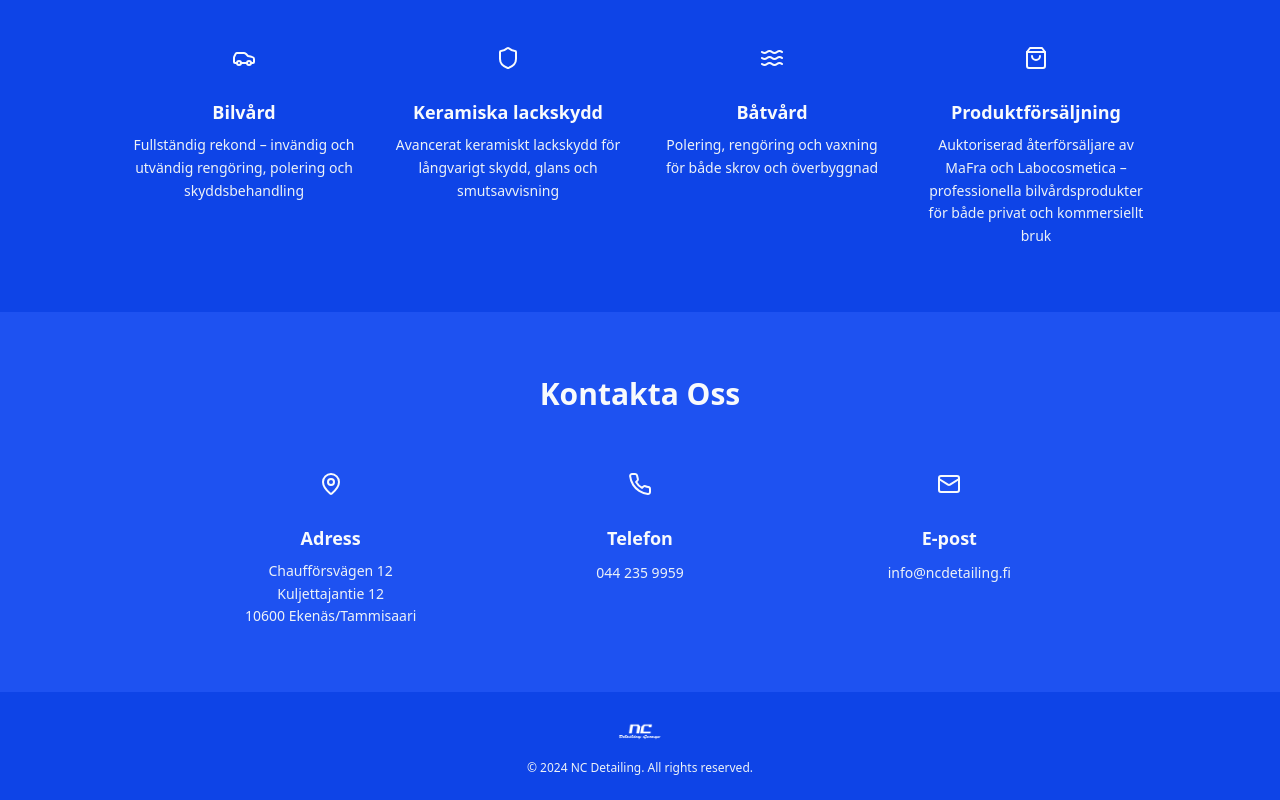
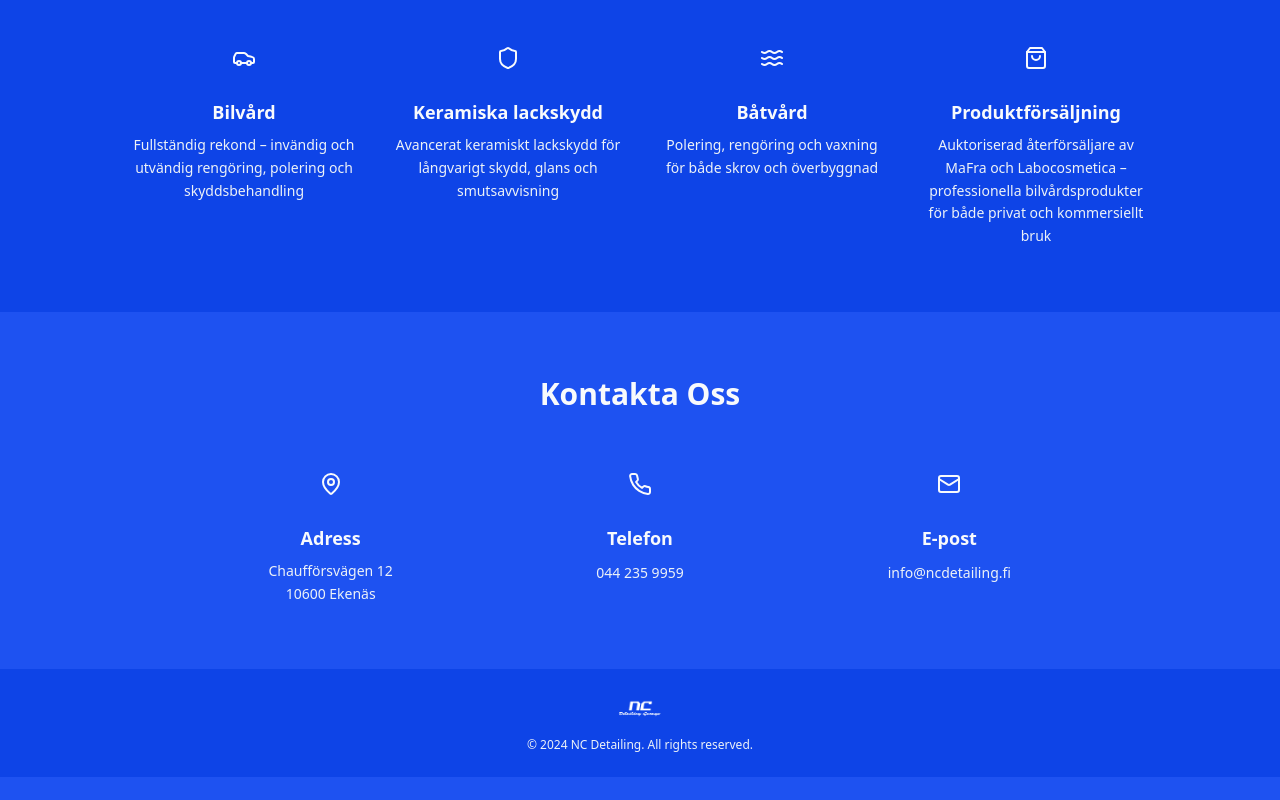
Before and after one commit to enberg/ncdetailing-fi, a React (Vite) app: page / in a window 1280 px wide. Shown: the part 914-1714 px from the top of the page. After the commit the page ends 1691 px from the top, so only its background shows below. Built offline with nearby package versions, Linux system fonts and the light colour scheme.

Commit message:
Code edited in Lovable Code Editor
Edited UI in Lovable

```diff
--- a/src/components/Contact.tsx
+++ b/src/components/Contact.tsx
@@ -23,9 +23,8 @@ const Contact = () => {
               </div>
               <h3 className="text-lg font-semibold text-foreground mb-2">{t('address')}</h3>
               <p className="text-sm text-muted-foreground leading-relaxed">
-                Chaufförsvägen 12<br/>
-                Kuljettajantie 12<br/>
-                10600 Ekenäs/Tammisaari
+                {t('addressStreet')}<br/>
+                {t('addressCity')}
               </p>
             </div>
 
--- a/src/contexts/LanguageContext.tsx
+++ b/src/contexts/LanguageContext.tsx
@@ -77,6 +77,14 @@ const translations: Translations = {
     sv: 'Adress',
     fi: 'Osoite'
   },
+  addressStreet: {
+    sv: "Chaufförsvägen 12",
+    fi: "Kuljettajantie 12"
+  },
+  addressCity: {
+    sv: "10600 Ekenäs",
+    fi: "10600 Tammisaari"
+  },
   phone: {
     sv: 'Telefon',
     fi: 'Puhelin'
```
